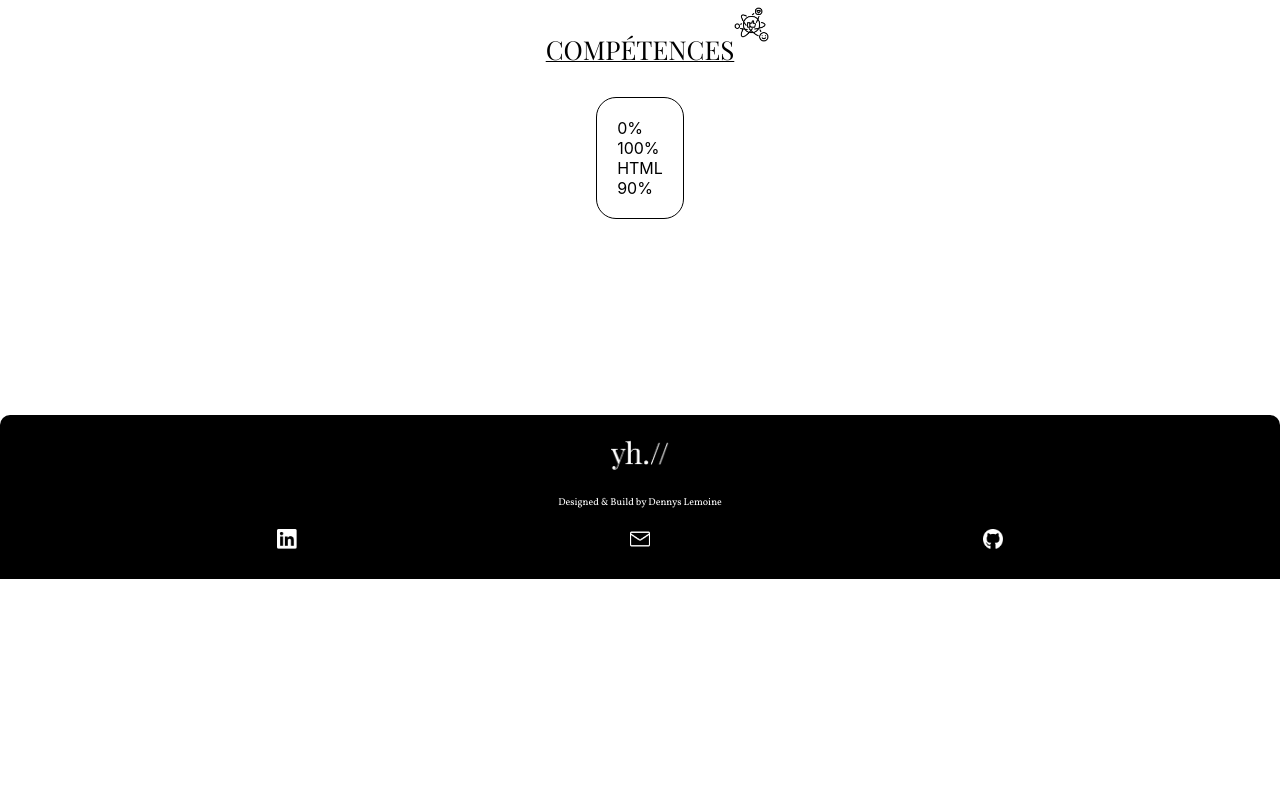
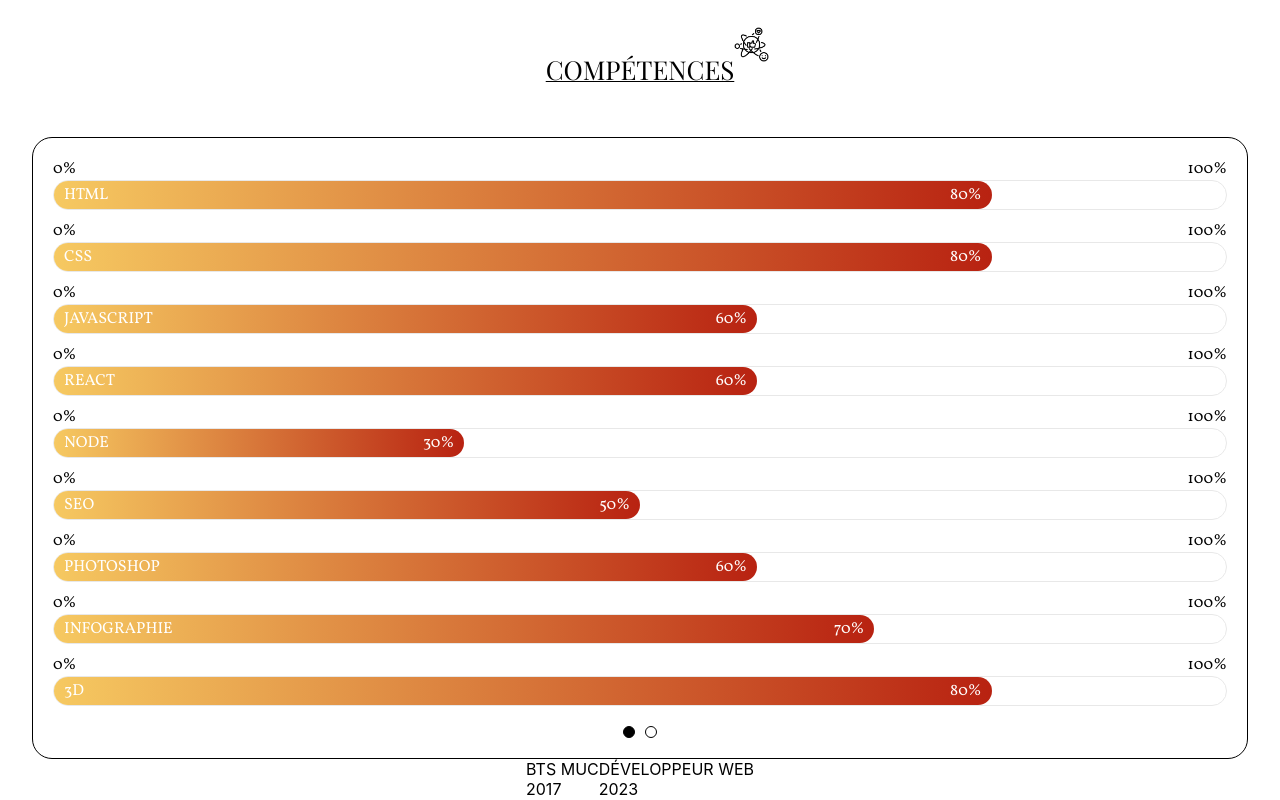
Before and after one commit to DennysLemoine/Portefolio, a React (Create React App) app in the folder portefolio/: page / in a window 1280 px wide. Shown: the part 920-1720 px from the top of the page. Before the commit the page ends 1499 px from the top, so only its background shows below. Built offline with nearby package versions, Linux system fonts and the light colour scheme.

Commit message:
continue skills components

```diff
--- a/portefolio/src/components/skills/skills.css
+++ b/portefolio/src/components/skills/skills.css
@@ -13,7 +13,7 @@
     position: relative;
     display: inline-block;
     font-family: "Playfair Display", serif;
-    margin-bottom: 30px;
+    margin-bottom: 50px;
     text-decoration: underline solid 1px;
 }
 
@@ -29,9 +29,138 @@
     top: -25px;
 }
 
-.containerSkills {
+.containerSkills01 {
+    position: relative;
+    font-family: Vollkorn, serif;
+    width: 100%;
+    display: grid;
+    grid-template-columns: 1fr;
     border: 1px solid black;
+    gap: 10px;
     backdrop-filter: blur(1px);
     border-radius: 20px;
     padding: 20px;
 }
+
+.containerSkillP {
+    display: flex;
+    justify-content: space-between;
+}
+
+.divSkillBorder {
+    border: 1px solid #e8e8e8;
+    border-radius: 50px;
+}
+
+.divSkillHtml {
+    color: white;
+    display: flex;
+    justify-content: space-between;
+    border-radius: 50px;
+    padding: 3px 10px;
+    background: linear-gradient(to right, #F6C961, #B82211);
+    width: 80%;
+}
+
+.divSkillCss {
+    color: white;
+    display: flex;
+    justify-content: space-between;
+    border-radius: 50px;
+    padding: 3px 10px;
+    background: linear-gradient(to right, #F6C961, #B82211);
+    width: 80%;
+}
+
+.divSkillJs {
+    color: white;
+    display: flex;
+    justify-content: space-between;
+    border-radius: 50px;
+    padding: 3px 10px;
+    background: linear-gradient(to right, #F6C961, #B82211);
+    width: 60%;
+}
+
+.divSkillReact {
+    color: white;
+    display: flex;
+    justify-content: space-between;
+    border-radius: 50px;
+    padding: 3px 10px;
+    background: linear-gradient(to right, #F6C961, #B82211);
+    width: 60%;
+}
+
+.divSkillNode {
+    color: white;
+    display: flex;
+    justify-content: space-between;
+    border-radius: 50px;
+    padding: 3px 10px;
+    background: linear-gradient(to right, #F6C961, #B82211);
+    width: 35%;
+}
+
+.divSkillSeo {
+    color: white;
+    display: flex;
+    justify-content: space-between;
+    border-radius: 50px;
+    padding: 3px 10px;
+    background: linear-gradient(to right, #F6C961, #B82211);
+    width: 50%;
+}
+
+.divSkillPhotoshop {
+    color: white;
+    display: flex;
+    justify-content: space-between;
+    border-radius: 50px;
+    padding: 3px 10px;
+    background: linear-gradient(to right, #F6C961, #B82211);
+    width: 60%;
+}
+
+.divSkillInfographie {
+    color: white;
+    display: flex;
+    justify-content: space-between;
+    border-radius: 50px;
+    padding: 3px 10px;
+    background: linear-gradient(to right, #F6C961, #B82211);
+    width: 70%;
+}
+
+.divSkill3d {
+    color: white;
+    display: flex;
+    justify-content: space-between;
+    border-radius: 50px;
+    padding: 3px 10px;
+    background: linear-gradient(to right, #F6C961, #B82211);
+    width: 80%;
+}
+
+.containerSkillsButtons {
+    display: flex;
+    justify-content: center;
+    gap: 10px;
+    margin-top: 10px;
+}
+
+.button1 {
+    background-color: black;
+    border: 1px solid black;
+    border-radius: 50%;
+    width: 12px;
+    height: 12px;
+}
+
+.button2 {
+    background-color: white;
+    border: 1px solid black;
+    border-radius: 50%;
+    width: 12px;
+    height: 12px;
+}
--- a/portefolio/src/components/skills/skills.jsx
+++ b/portefolio/src/components/skills/skills.jsx
@@ -12,16 +12,124 @@
                 <h2>COMPÉTENCES</h2>
                 <img src={skillLogo} alt="Logo créatif"/>
             </div>
-            <div className='containerSkills'>
+            <div className='containerSkills01'>
                 <div className='containerSkill'>
-                    <p>0%</p>
-                    <p>100%</p>
+                    <div className='containerSkillP'>
+                        <p>0%</p>
+                        <p>100%</p>
+                    </div>
                     <div className='divSkillBorder'>
-                        <div className='divSkillFill'>
+                        <div className='divSkillHtml'>
                             <p>HTML</p>
-                            <p>90%</p>
+                            <p>80%</p>
                         </div>
                     </div>
+                </div>
+                <div className='containerSkill'>
+                    <div className='containerSkillP'>
+                        <p>0%</p>
+                        <p>100%</p>
+                    </div>
+                    <div className='divSkillBorder'>
+                        <div className='divSkillCss'>
+                            <p>CSS</p>
+                            <p>80%</p>
+                        </div>
+                    </div>
+                </div>
+                <div className='containerSkill'>
+                    <div className='containerSkillP'>
+                        <p>0%</p>
+                        <p>100%</p>
+                    </div>
+                    <div className='divSkillBorder'>
+                        <div className='divSkillJs'>
+                            <p>JAVASCRIPT</p>
+                            <p>60%</p>
+                        </div>
+                    </div>
+                </div>
+                <div className='containerSkill'>
+                    <div className='containerSkillP'>
+                        <p>0%</p>
+                        <p>100%</p>
+                    </div>
+                    <div className='divSkillBorder'>
+                        <div className='divSkillReact'>
+                            <p>REACT</p>
+                            <p>60%</p>
+                        </div>
+                    </div>
+                </div>
+                <div className='containerSkill'>
+                    <div className='containerSkillP'>
+                        <p>0%</p>
+                        <p>100%</p>
+                    </div>
+                    <div className='divSkillBorder'>
+                        <div className='divSkillNode'>
+                            <p>NODE</p>
+                            <p>30%</p>
+                        </div>
+                    </div>
+                </div>
+                <div className='containerSkill'>
+                    <div className='containerSkillP'>
+                        <p>0%</p>
+                        <p>100%</p>
+                    </div>
+                    <div className='divSkillBorder'>
+                        <div className='divSkillSeo'>
+                            <p>SEO</p>
+                            <p>50%</p>
+                        </div>
+                    </div>
+                </div>
+                <div className='containerSkill'>
+                    <div className='containerSkillP'>
+                        <p>0%</p>
+                        <p>100%</p>
+                    </div>
+                    <div className='divSkillBorder'>
+                        <div className='divSkillPhotoshop'>
+                            <p>PHOTOSHOP</p>
+                            <p>60%</p>
+                        </div>
+                    </div>
+                </div>
+                <div className='containerSkill'>
+                    <div className='containerSkillP'>
+                        <p>0%</p>
+                        <p>100%</p>
+                    </div>
+                    <div className='divSkillBorder'>
+                        <div className='divSkillInfographie'>
+                            <p>INFOGRAPHIE</p>
+                            <p>70%</p>
+                        </div>
+                    </div>
+                </div>
+                <div className='containerSkill'>
+                    <div className='containerSkillP'>
+                        <p>0%</p>
+                        <p>100%</p>
+                    </div>
+                    <div className='divSkillBorder'>
+                        <div className='divSkill3d'>
+                            <p>3D</p>
+                            <p>80%</p>
+                        </div>
+                    </div>
+                </div>
+                <span className='containerSkillsButtons'>
+                    <span className='button1'></span>
+                    <span className='button2'></span>
+                </span>
+            </div>
+            <div className='containerSkills02'>
+                <div className='containerSkillP'>
+                    <p>BTS MUC<br/>2017</p>
+                    <p>DÉVELOPPEUR WEB<br/>2023</p>
                 </div>
             </div>
         </section>
```
